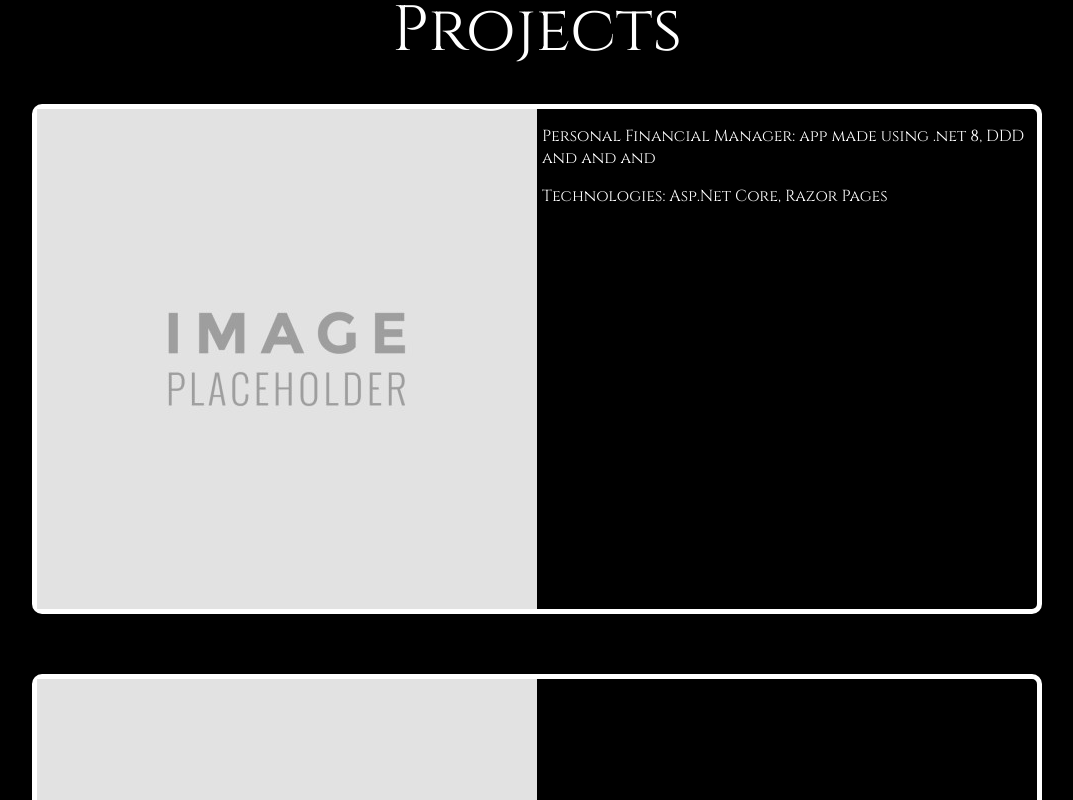
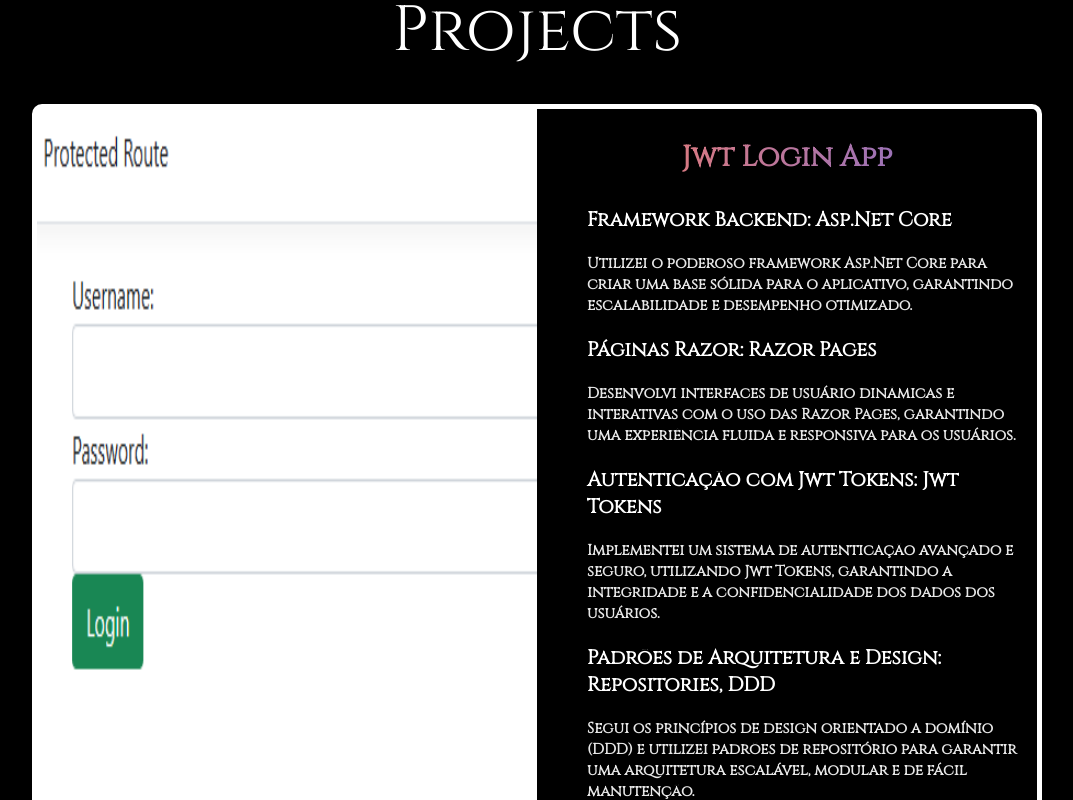
Before and after one commit to leonardolucusi/ng-deploy, an Angular app: page /ng-deploy/#/ in a window 1280 px wide. Before the commit this address led to /#/. Shown: the part 1060-1860 px from the top of the page, without its empty margins (103-1176 px from the left). Built offline with nearby package versions, Linux system fonts and the light colour scheme.

Commit message:
"feat: portfolio update "

```diff
--- a/src/app/footer/footer.component.html
+++ b/src/app/footer/footer.component.html
@@ -1,5 +1,5 @@
 <div class="footer">
-    <div>"Designing immersive digital worlds – where pixels meet salvation in a symphony of creativity."</div>
+    <div>"Designing immersive digital worlds"</div>
     <div>Handcrafted by me</div>
     <div>Made with Angular</div>
 </div>
--- a/src/app/portfolio/portfolio.component.css
+++ b/src/app/portfolio/portfolio.component.css
@@ -2,7 +2,6 @@
   font-size: 64px;
   text-align: center;
 }
-
 .main-portfolio-containers {
   display: flex;
   justify-content: center;
@@ -11,7 +10,7 @@
 .image-and-description-container {
   min-width: 500px;
   width: 1000px;
-  height: 500px;
+  height: 720px;
   margin: 30px;
   display: flex;
   flex-wrap: wrap;
@@ -24,30 +23,54 @@
 .image-container {
   min-width: 250px;
   width: 500px;
-  height: 500px;
-  text-align: right;
-  background: url(../../assets/image-placeholder.jpg) no-repeat center center;
+  height:  720px;
+  text-align: center;
+  /* background: url(../../assets/image-placeholder.jpg) no-repeat center center; */
+  background-size: cover;
+}
+.image1 {
+  width: 100%;
+  height: 100%;
   background-size: cover;
 }
 .description-container {
   min-width: 250px;
   width: 500px;
+  font-size: 18px;
 }
-.description-container p {
-  padding-left: 5px;
+.description-container p:first-of-type {
+  text-align: center;
+  font-size: 1.6em;
+  font-weight: bold;
+  background: linear-gradient(to right, #ff7e5f, #746dda);
+  -webkit-background-clip: text;
+  -webkit-text-fill-color: transparent;
+}
+.description-container p:not(:first-of-type) {
+  padding-left: 50px;
+  padding-right: 10px;
 }
 @media (max-width: 400px) {
   .image-and-description-container {
     flex-direction: column;
     width: 250px;
-    height: 1000px;
+    height: 1500px;
   }
-
   .image-container {
     width: auto;
   }
-
   .description-container {
     width: auto;
   }
 }
+
+.description-subtitle{
+  font-size: 20px;
+  font-weight: bold;
+}
+
+.description-text{
+  font-size: 15px;
+  font-weight: bold;
+  color: rgb(231, 231, 231);
+}
--- a/src/app/portfolio/portfolio.component.html
+++ b/src/app/portfolio/portfolio.component.html
@@ -1,12 +1,23 @@
 <div class="my-project">Projects</div>
 <div class="main-portfolio-containers">
+  <a href="https://github.com/leonardolucusi/pro-app/tree/master" style="text-decoration: none;" target="_blank">
   <div class="image-and-description-container">
-    <div class="image-container"></div>
+    <div class="image-container">
+      <img class="image1" src="../../assets/pro-app-login-page.png" alt="Página de login do aplicativo Pro">
+    </div>
     <div class="description-container">
-      <p>Personal Financial Manager: app made using .net 8, DDD and and and</p>
-      <p>Technologies: Asp.Net Core, Razor Pages</p>
+      <p>Jwt Login App</p>
+      <p class="description-subtitle">Framework Backend: Asp.Net Core</p>
+      <p class="description-text">Utilizei o poderoso framework Asp.Net Core para criar uma base sólida para o aplicativo, garantindo escalabilidade e desempenho otimizado.</p>
+      <p class="description-subtitle">Páginas Razor: Razor Pages</p>
+      <p class="description-text">Desenvolvi interfaces de usuário dinâmicas e interativas com o uso das Razor Pages, garantindo uma experiência fluida e responsiva para os usuários.</p>
+      <p class="description-subtitle">Autenticação com Jwt Tokens: Jwt Tokens</p>
+      <p class="description-text">Implementei um sistema de autenticação avançado e seguro, utilizando Jwt Tokens, garantindo a integridade e a confidencialidade dos dados dos usuários.</p>
+      <p class="description-subtitle">Padrões de Arquitetura e Design: Repositories, DDD</p>
+      <p class="description-text">Segui os princípios de design orientado a domínio (DDD) e utilizei padrões de repositório para garantir uma arquitetura escalável, modular e de fácil manutenção.</p>
     </div>
   </div>
+  </a>
   <div class="image-and-description-container">
     <div class="image-container"></div>
     <div class="description-container"></div>
--- a/src/index.html
+++ b/src/index.html
@@ -3,7 +3,7 @@
   <head>
     <meta charset="utf-8" />
     <title>NgDeploy</title>
-    <base href="/" />
+    <base href="/ng-deploy/" />
     <meta name="viewport" content="width=device-width, initial-scale=1" />
     <link rel="preconnect" href="https://fonts.googleapis.com" />
     <link rel="preconnect" href="https://fonts.gstatic.com" crossorigin />
```
Also changed, not shown: src/assets/pro-app-login-page.png (added), 6 other files (tests, documents, lock files or other folders).
